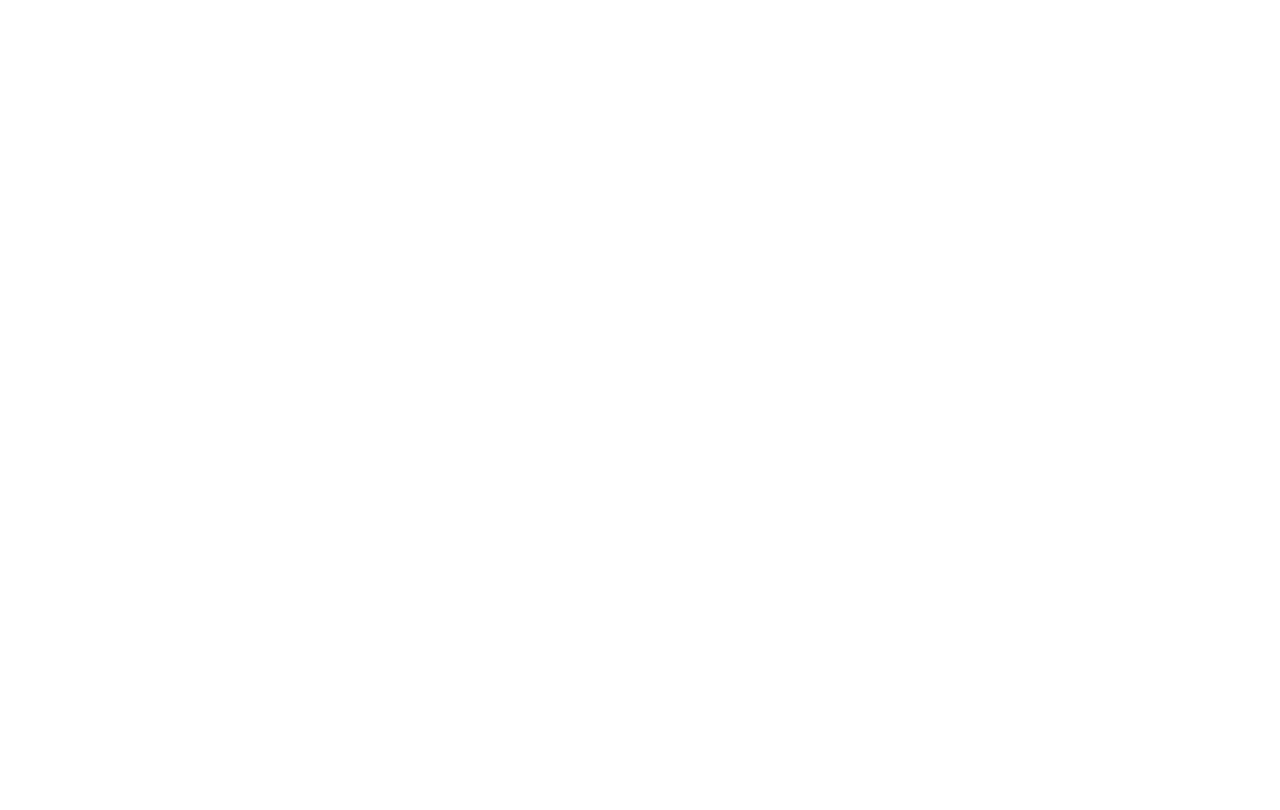
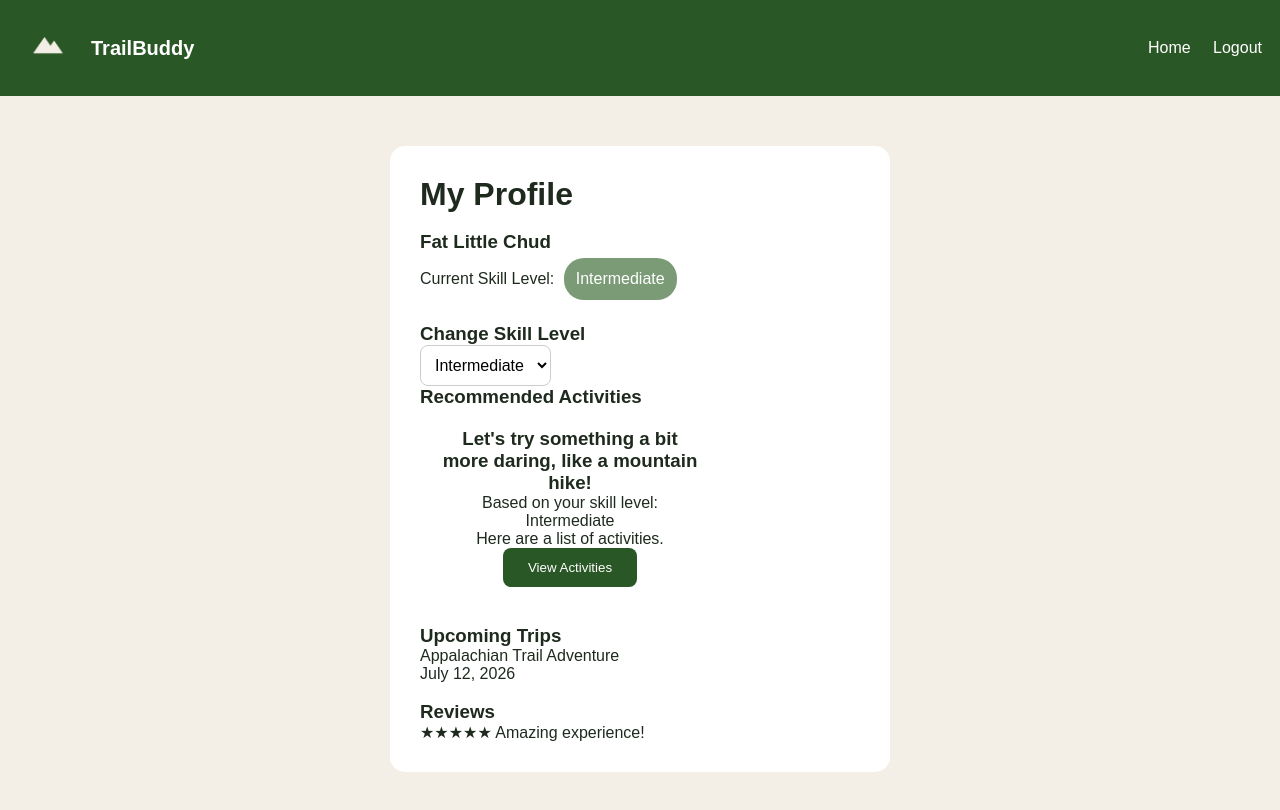
Before and after one commit to Supersky64/su26-team4-project, a plain HTML site: page high-fidelity-prototype/customer.html in a window 1280 px wide. Drawn offline with Linux system fonts and the light colour scheme.

Commit message:
added a script cause im a fat little chud plus done with my side of things

```diff
--- a/high-fidelity-prototype/customer.html
+++ b/high-fidelity-prototype/customer.html
@@ -0,0 +1,113 @@
+<!DOCTYPE html>
+<html lang="en">
+<head>
+    <meta charset="UTF-8">
+    <meta name="viewport" content="width=device-width, initial-scale=1.0">
+    <title>Profile</title>
+    <link rel="stylesheet" href="style.css">
+    <script src="script.js" defer></script>
+</head>
+
+
+<body>
+
+    <nav>
+
+        <div class="logo">
+            <img src="../images/trailbuddy_logo.png" alt="TrailBuddy Logo by Bryan Palma">
+            <span>TrailBuddy</span>
+        </div>
+
+        <div>
+            <a href="../high-fidelity-prototype/index.html">Home</a>
+            <a href="../high-fidelity-prototype/login.html">Logout</a>
+        </div>
+
+    </nav>
+
+    <div class="profile">
+
+        <h1>My Profile</h1>
+
+        <br>
+
+        <h3>Fat Little Chud</h3>
+
+
+        <p>
+            Current Skill Level:
+            <span id="currentSkill" class="tag">
+                Intermediate
+            </span>
+        </p>
+
+
+        <br>
+
+        <h3>Change Skill Level</h3>
+
+        <select id="skillSelect">
+            <option value="Beginner">Beginner</option>
+            <option value="Intermediate" selected>Intermediate</option>
+            <option value="Advanced">Advanced</option>
+        </select>
+
+
+        <br>
+
+
+        <h3>Recommended Activities</h3>
+
+        <div class="card">
+
+            <h3 id="recommendation">
+                Let's try something a bit more daring, like a mountain hike!
+            </h3>
+
+            <p>
+                Based on your skill level:
+                <span id="recommendSkill">
+                    Intermediate
+                </span>
+            </p>
+            <p>
+                Here are a list of activities.
+            </p>
+
+            <button>
+                View Activities
+            </button>
+
+        </div>
+
+
+        <br>
+
+
+        <h3>Upcoming Trips</h3>
+
+        <p>
+            Appalachian Trail Adventure
+        </p>
+
+        <p>
+            July 12, 2026
+        </p>
+
+
+        <br>
+
+
+        <h3>Reviews</h3>
+
+        <p>
+            ★★★★★
+            Amazing experience!
+        </p>
+
+
+    </div>
+
+
+</body>
+</html>
--- /dev/null
+++ b/high-fidelity-prototype/script.js
@@ -0,0 +1,29 @@
+//change skill
+
+const skillSelect = document.getElementById("skillSelect");
+const currentSkill = document.getElementById("currentSkill");
+const recommendSkill = document.getElementById("recommendSkill");
+const recommendation = document.getElementById("recommendation");
+
+
+skillSelect.addEventListener("change", function(){
+
+    let skill = skillSelect.value;
+
+    currentSkill.textContent = skill;
+    recommendSkill.textContent = skill;
+
+
+    if(skill === "Beginner"){
+        recommendation.textContent = "Something not to daring like a nice forest walk.";
+    }
+
+    else if(skill === "Intermediate"){
+        recommendation.textContent = "Let's try something a bit more daring, like a mountain hike!";
+    }
+
+    else if(skill === "Advanced"){
+        recommendation.textContent = "Ok you pro, try doing a wilderness expidition or somthing!";
+    }
+
+});
--- a/high-fidelity-prototype/style.css
+++ b/high-fidelity-prototype/style.css
@@ -133,6 +133,13 @@
     border-radius: 10px;
 }
 
+.profile {
+    background-color: white;
+    width: 500px;
+    margin: 50px auto;
+    padding: 30px;
+    border-radius: 15px;
+}
 
 .details {
     background-color: white;
```
Also changed, not shown: high-fidelity-prototype/details.html (+3 -0 lines).
